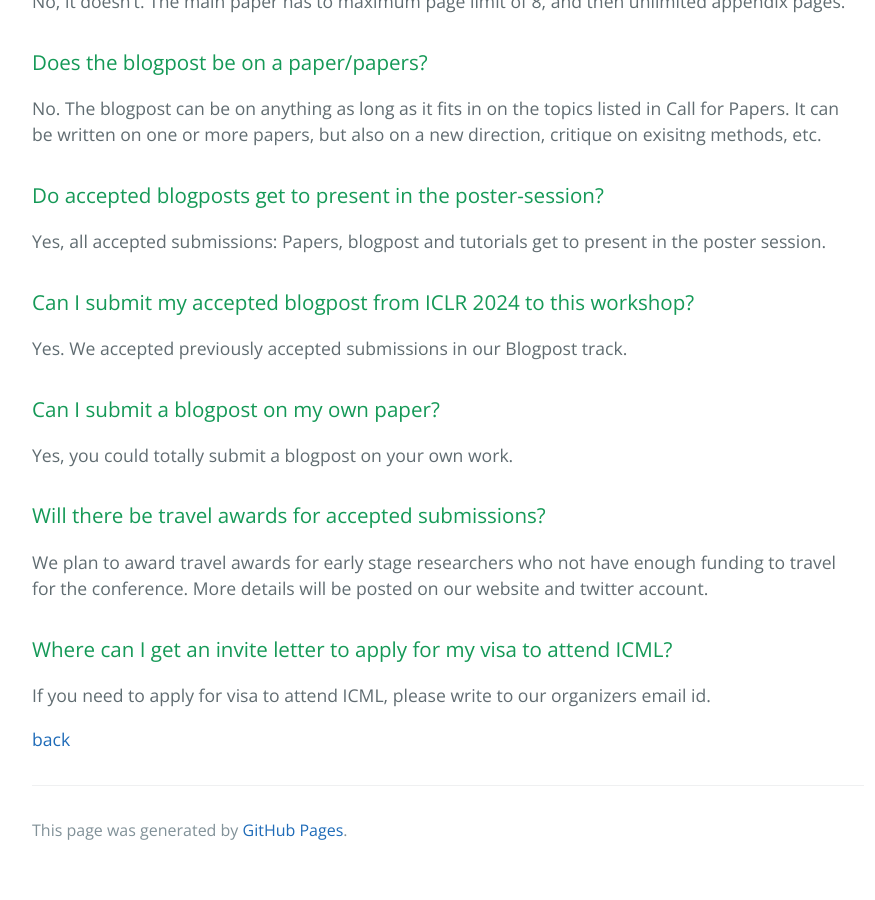
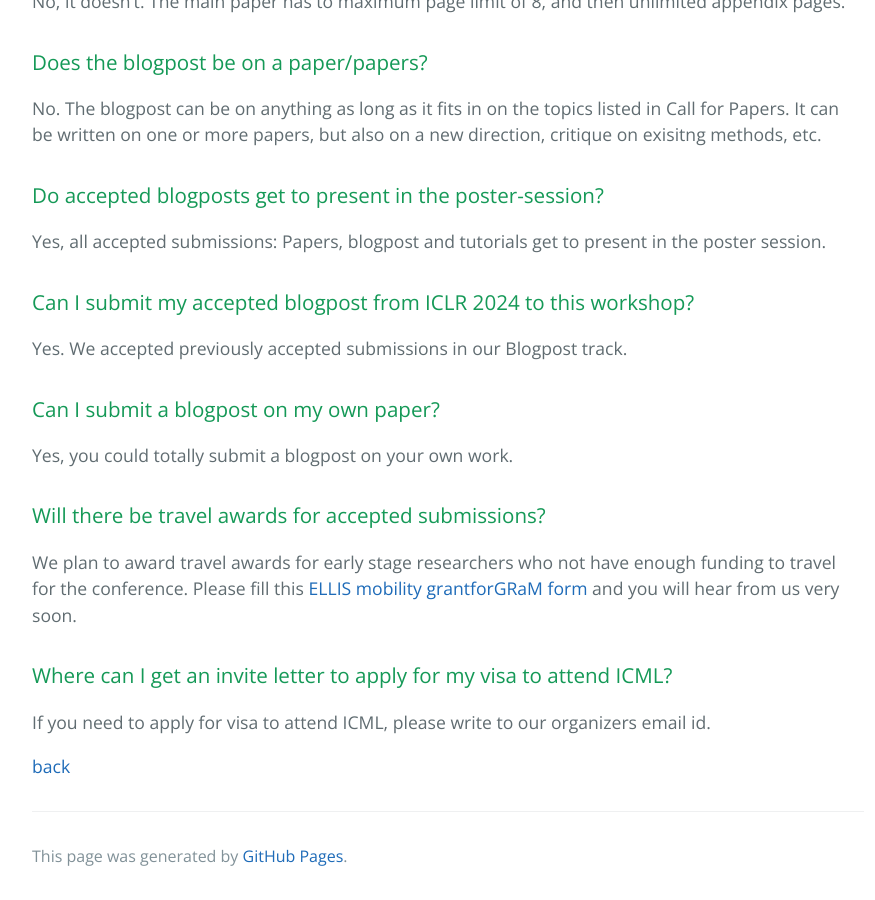
Before and after one commit to gram-workshop/gram-workshop.github.io, a Jekyll site: the page built from faq.md, in a window 1280 px wide and 900 px high, scrolled down 857 px. Shown: the whole window, without its empty margins (192-1067 px from the left). Built offline with Jekyll 4.4.1, drawn with Linux system fonts in a browser that asks for light colours; before the commit the page ends 1731 px from its top, so only the background shows below that.

Commit message:
MOB grant

```diff
--- a/faq.md
+++ b/faq.md
@@ -29,7 +29,7 @@ Yes. We accepted previously accepted submissions in our Blogpost track.
 Yes, you could totally submit a blogpost on your own work.
 
 ### Will there be travel awards for accepted submissions?
-We plan to award travel awards for early stage researchers who not have enough funding to travel for the conference. More details will be posted on our website and twitter account.
+We plan to award travel awards for early stage researchers who not have enough funding to travel for the conference. Please fill this [ELLIS mobility grantforGRaM form](https://docs.google.com/forms/d/e/1FAIpQLSeQ5aHWrrR4ryBfDOh-PJ4Wa0GexSX2ZDuIu-pYj4xm9sfljw/viewform) and you will hear from us very soon.
 
 ### Where can I get an invite letter to apply for my visa to attend ICML?
 If you need to apply for visa to attend ICML, please write to our organizers email id.
```
